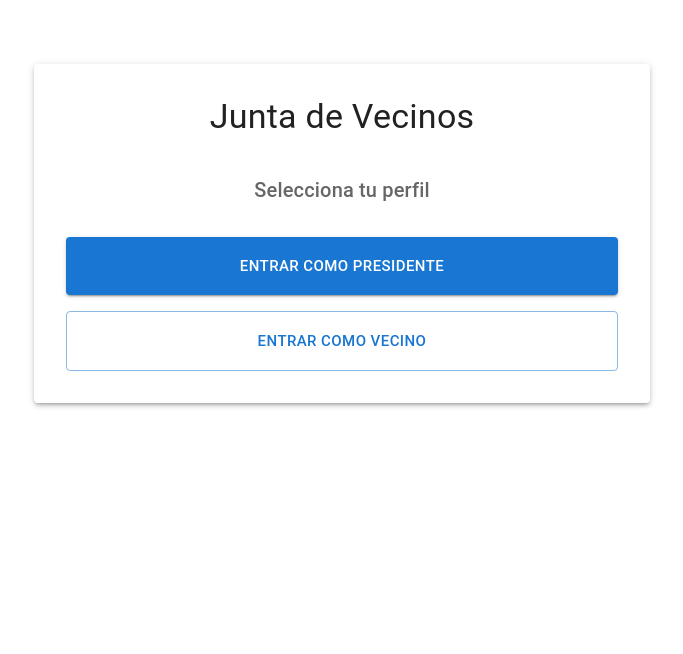
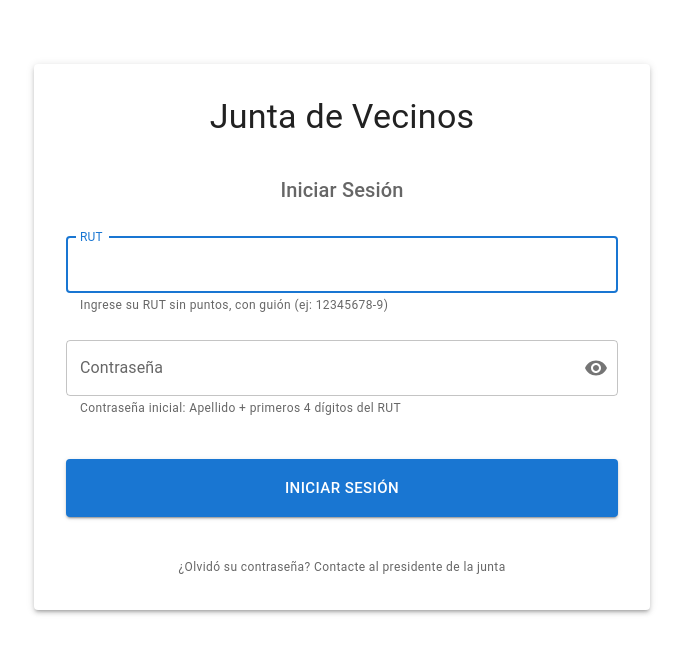
Before and after one commit to OkushiDev/registro-vecinos-app, a React (Vite) app in the folder frontend/: page / in a window 1280 px wide. Shown: the top 654 px of the page, without its empty margins (298-981 px from the left). Built offline with nearby package versions, Linux system fonts and the light colour scheme.

Commit message:
actualizacion de login

```diff
--- a/frontend/src/components/Login.tsx
+++ b/frontend/src/components/Login.tsx
@@ -7,7 +7,12 @@ import {
   Typography,
   Box,
   Alert,
+  TextField,
+  InputAdornment,
+  IconButton,
 } from "@mui/material";
+import { Visibility, VisibilityOff } from "@mui/icons-material";
+import authService from "../services/authService";
 import type { UserProfile } from "./Navbar";
 
 interface LoginProps {
@@ -15,14 +20,59 @@ interface LoginProps {
 }
 
 export default function Login({ onLogin }: LoginProps): React.ReactElement {
+  const [username, setUsername] = useState<string>("");
+  const [password, setPassword] = useState<string>("");
+  const [showPassword, setShowPassword] = useState<boolean>(false);
   const [error, setError] = useState<string>("");
+  const [loading, setLoading] = useState<boolean>(false);
 
-  const handleLogin = (userType: UserProfile) => {
+  const handleSubmit = async (e: React.FormEvent) => {
+    e.preventDefault();
     setError("");
-    // Simular verificación básica
-    setTimeout(() => {
-      onLogin(userType);
-    }, 500);
+    setLoading(true);
+
+    try {
+      // Validación básica
+      if (!username.trim() || !password.trim()) {
+        setError("Por favor ingrese RUT y contraseña");
+        setLoading(false);
+        return;
+      }
+
+      // Limpiar el RUT (eliminar puntos y guiones)
+      const cleanUsername = username.replace(/\./g, "").replace(/-/g, "");
+
+      // Intentar hacer login
+      const response = await authService.login({
+        username: cleanUsername,
+        password: password,
+      });
+
+      // Convertir el rol del backend al perfil del frontend
+      const userProfile: UserProfile =
+        response.rol === "presidente" ? "presidente" : "vecino";
+
+      // Notificar al componente padre
+      onLogin(userProfile);
+    } catch (err: any) {
+      console.error("Error de login:", err);
+
+      if (err.response?.status === 401) {
+        setError("RUT o contraseña incorrectos");
+      } else if (err.response?.status === 403) {
+        setError("Usuario deshabilitado. Contacte al administrador.");
+      } else if (err.response?.data?.detail) {
+        setError(err.response.data.detail);
+      } else {
+        setError("Error al conectar con el servidor. Intente nuevamente.");
+      }
+    } finally {
+      setLoading(false);
+    }
+  };
+
+  const handleClickShowPassword = () => {
+    setShowPassword(!showPassword);
   };
 
   return (
@@ -37,6 +87,8 @@ export default function Login({ onLogin }: LoginProps): React.ReactElement {
       >
         <Paper elevation={3} sx={{ padding: 4, width: "100%" }}>
           <Box
+            component="form"
+            onSubmit={handleSubmit}
             sx={{
               display: "flex",
               flexDirection: "column",
@@ -53,7 +105,7 @@ export default function Login({ onLogin }: LoginProps): React.ReactElement {
               color="textSecondary"
               gutterBottom
             >
-              Selecciona tu perfil
+              Iniciar Sesión
             </Typography>
 
             {error && (
@@ -62,31 +114,57 @@ export default function Login({ onLogin }: LoginProps): React.ReactElement {
               </Alert>
             )}
 
-            <Box
-              sx={{
-                display: "flex",
-                flexDirection: "column",
-                gap: 2,
-                width: "100%",
+            <TextField
+              fullWidth
+              label="RUT"
+              placeholder="12345678-9"
+              value={username}
+              onChange={(e) => setUsername(e.target.value)}
+              autoComplete="username"
+              autoFocus
+              disabled={loading}
+              helperText="Ingrese su RUT sin puntos, con guión (ej: 12345678-9)"
+            />
+
+            <TextField
+              fullWidth
+              label="Contraseña"
+              type={showPassword ? "text" : "password"}
+              value={password}
+              onChange={(e) => setPassword(e.target.value)}
+              autoComplete="current-password"
+              disabled={loading}
+              InputProps={{
+                endAdornment: (
+                  <InputAdornment position="end">
+                    <IconButton
+                      aria-label="toggle password visibility"
+                      onClick={handleClickShowPassword}
+                      edge="end"
+                    >
+                      {showPassword ? <VisibilityOff /> : <Visibility />}
+                    </IconButton>
+                  </InputAdornment>
+                ),
               }}
+              helperText="Contraseña inicial: Apellido + primeros 4 dígitos del RUT"
+            />
+
+            <Button
+              type="submit"
+              variant="contained"
+              size="large"
+              fullWidth
+              disabled={loading}
+              sx={{ py: 2, mt: 2 }}
             >
-              <Button
-                variant="contained"
-                size="large"
-                onClick={() => handleLogin("presidente")}
-                sx={{ py: 2 }}
-              >
-                Entrar como Presidente
-              </Button>
+              {loading ? "Iniciando sesión..." : "Iniciar Sesión"}
+            </Button>
 
-              <Button
-                variant="outlined"
-                size="large"
-                onClick={() => handleLogin("vecino")}
-                sx={{ py: 2 }}
-              >
-                Entrar como Vecino
-              </Button>
+            <Box sx={{ mt: 2, textAlign: "center", width: "100%" }}>
+              <Typography variant="caption" color="textSecondary">
+                ¿Olvidó su contraseña? Contacte al presidente de la junta
+              </Typography>
             </Box>
           </Box>
         </Paper>
```
